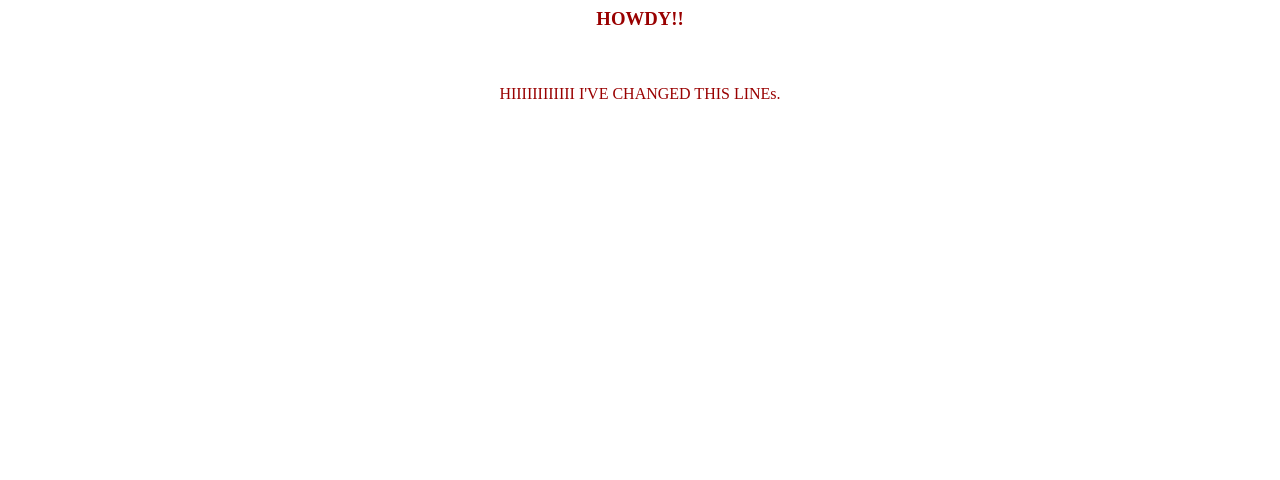
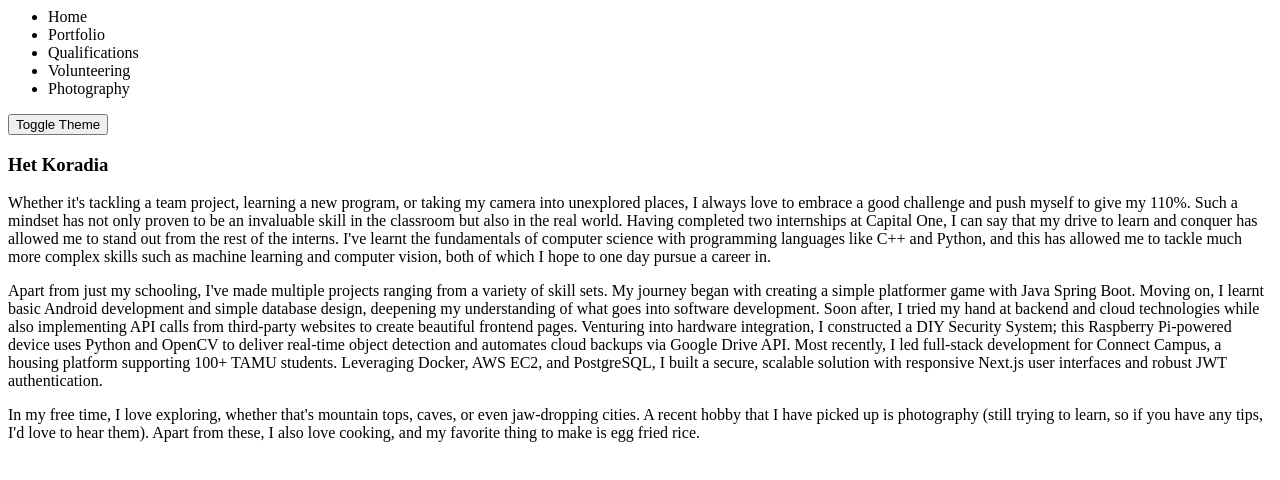
Before and after one commit to CSCE-331-Fall-25/CSCE_331_Koradia, a plain HTML site: page index.html in a window 1280 px wide. Drawn offline with Linux system fonts and the light colour scheme.

Commit message:
finished the landing page

```diff
--- a/index.html
+++ b/index.html
@@ -1,19 +1,46 @@
 <!DOCTYPE HTML PUBLIC "-//W3C//DTD HTML 4.01 Transitional//EN">
 <html>
+
 <head>
-<title>TEST</title>
-<meta http-equiv="Content-Type" content="text/html; charset=iso-8859-1">
+  <title>Het's Website</title>
+  <meta http-equiv="Content-Type" content="text/html; charset=iso-8859-1">
 </head>
 
 <body>
-<table width="100%" border="0" cellspacing="0" cellpadding="0">
-  <tr>
-    <td align="center"><h3><font color="#990000">HOWDY!!</font></h3></td>
-  </tr>
-  <tr>
-    <td align="center"><font color="#990000"><br><br>HIIIIIIIIIIII I'VE CHANGED THIS LINEs.</font></td>
-  </tr>
-</table>
+  <nav>
+    <ul>
+      <li>Home</li>
+      <li>Portfolio</li>
+      <li>Qualifications</li>
+      <li>Volunteering</li>
+      <li>Photography</li>
+    </ul>
+  </nav>
+
+  <button>Toggle Theme</button>
+
+  <h3>Het Koradia</h3>
+  <p>
+    Whether it's tackling a team project, learning a new program, or taking my camera into unexplored places, I always love to embrace a good challenge and push myself to give my 110%.
+    Such a mindset has not only proven to be an invaluable skill in the classroom but also in the real world.
+    Having completed two internships at Capital One, I can say that my drive to learn and conquer has allowed me to stand out from the rest of the interns.
+    I've learnt the fundamentals of computer science with programming languages like C++ and Python, and this has allowed me to tackle much more complex skills such as machine learning and computer vision, both of which I hope to one day pursue a career in.
+  </p>
+  <p>
+    Apart from just my schooling, I've made multiple projects ranging from a variety of skill sets.
+    My journey began with creating a simple platformer game with Java Spring Boot.
+    Moving on, I learnt basic Android development and simple database design, deepening my understanding of what goes into software development.
+    Soon after, I tried my hand at backend and cloud technologies while also implementing API calls from third-party websites to create beautiful frontend pages.
+    Venturing into hardware integration, I constructed a DIY Security System; this Raspberry Pi-powered device uses Python and OpenCV to deliver real-time object detection and automates cloud backups via Google Drive API.
+    Most recently, I led full-stack development for Connect Campus, a housing platform supporting 100+ TAMU students.
+    Leveraging Docker, AWS EC2, and PostgreSQL, I built a secure, scalable solution with responsive Next.js user interfaces and robust JWT authentication.
+  </p>
+  <p>
+    In my free time, I love exploring, whether that's mountain tops, caves, or even jaw-dropping cities.
+    A recent hobby that I have picked up is photography (still trying to learn, so if you have any tips, I'd love to hear them).
+    Apart from these, I also love cooking, and my favorite thing to make is egg fried rice.
+  </p>
 
 </body>
+
 </html>
```
